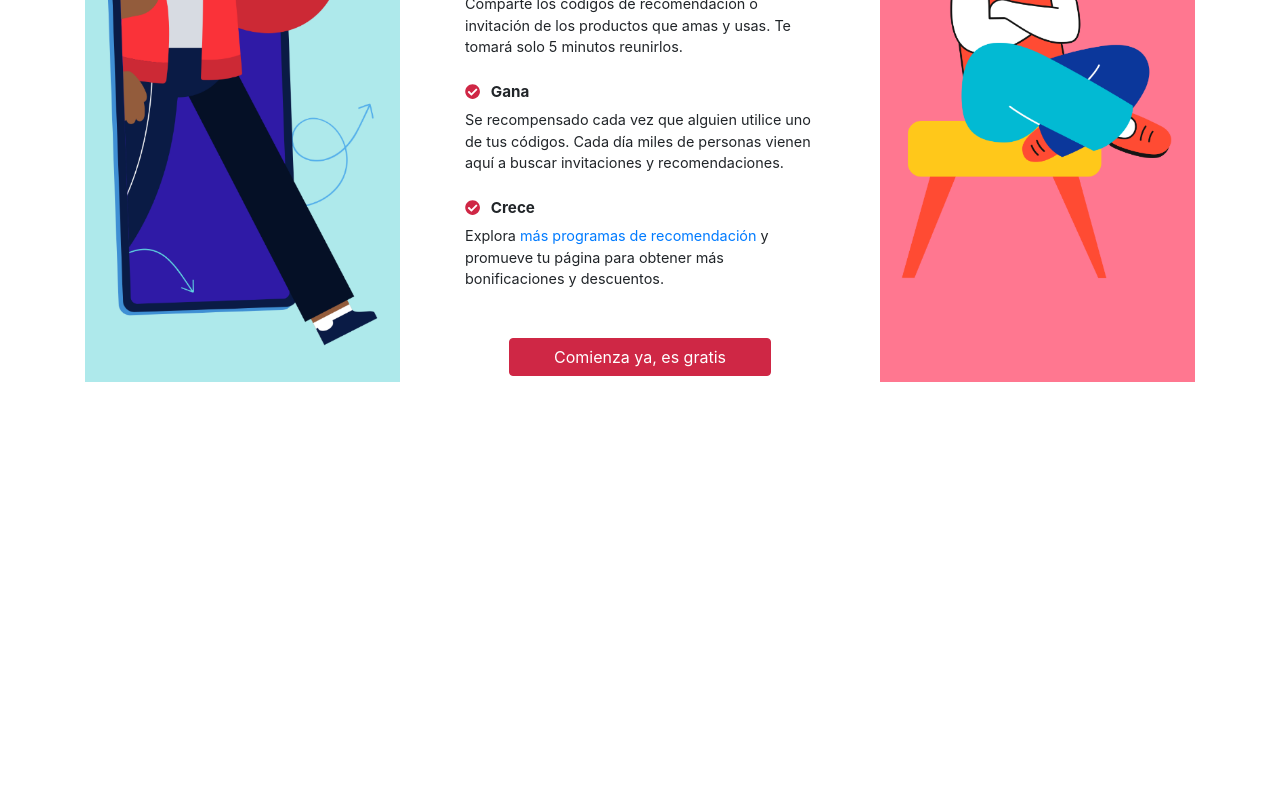
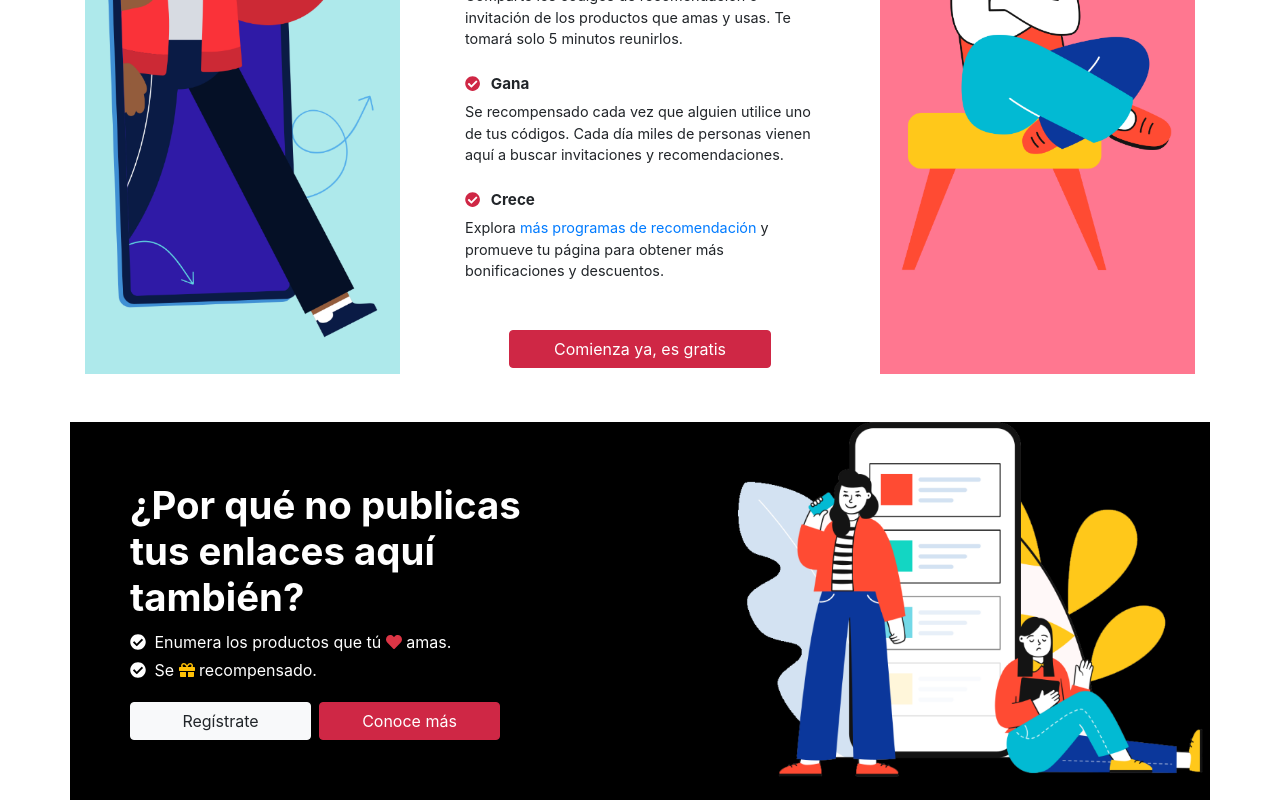
Before and after one commit to fonsovariz/invitacion, a React (Create React App) app: page / in a window 1280 px wide. Shown: the part 865-1665 px from the top of the page. Before the commit the page ends 1295 px from the top, so only its background shows below. Built offline with nearby package versions, Linux system fonts and the light colour scheme.

Commit message:
Crear y estilizar el contenido inferior

```diff
--- a/src/App.tsx
+++ b/src/App.tsx
@@ -14,6 +14,7 @@ function App() {
       <Cabecera></Cabecera>
       <Logotipos></Logotipos>
       <ContenidoSuperior></ContenidoSuperior>
+      <ContenidoInferior></ContenidoInferior>
     </>
   );
 }
--- a/src/components/Cabecera.tsx
+++ b/src/components/Cabecera.tsx
@@ -40,7 +40,7 @@ const Cabecera = () => {
           {/** Botón */}
           <Col xs={5}>
             <Boton variant="danger" type="button" className="btn-block">
-              "Comienza ya, es gratis"
+              Comienza ya, es gratis
             </Boton>
           </Col>
         </Row>
@@ -56,8 +56,8 @@ const Cabecera = () => {
       pie={busqueda}
       imagen={{
         url: gato,
-        alt:
-          "Un dibujo de un gato negro sentado en un escritorio frente a una computadora siendo sorprendido por manos que salen de la pantalla para ofrecerle un regalo envuelto.",
+        alt: "Un dibujo de un gato negro sentado en un escritorio frente a una computadora siendo sorprendido por manos que salen de la pantalla para ofrecerle un regalo envuelto.",
+        col: 5,
       }}
     />
   );
--- /dev/null
+++ b/src/components/ContenidoInferior.tsx
@@ -0,0 +1,69 @@
+import React from "react";
+import { StyledComponent } from "styled-components";
+import { Row, Col, Button } from "react-bootstrap";
+import { FontAwesomeIcon } from "@fortawesome/react-fontawesome";
+import {
+  faCheckCircle,
+  faHeart,
+  faGift,
+} from "@fortawesome/free-solid-svg-icons";
+import RectanguloNegro from "./RectanguloNegro/RectanguloNegro";
+import inscripcion from "../images/signup-image.png";
+
+const ContenidoInferior = () => {
+  const contenido = () => {
+    return (
+      <div>
+        <p className="mb-1">
+          <FontAwesomeIcon icon={faCheckCircle} className="text-white mr-1" />{" "}
+          Enumera los productos que tú{" "}
+          <FontAwesomeIcon icon={faHeart} className="text-danger" /> amas.
+        </p>
+        <p>
+          <FontAwesomeIcon icon={faCheckCircle} className="text-white mr-1" />{" "}
+          Se <FontAwesomeIcon icon={faGift} className="text-warning" />{" "}
+          recompensado.
+        </p>
+      </div>
+    );
+  };
+
+  const pie = (Boton: StyledComponent<Button, any, {}, never>) => {
+    return (
+      <div>
+        <Row>
+          <Col className="pr-1">
+            <Button variant="light" type="button" className="btn-block ">
+              Regístrate
+            </Button>
+          </Col>
+          <Col className="pl-1">
+            <Boton variant="danger" type="button" className="btn-block">
+              Conoce más
+            </Boton>
+          </Col>
+          <Col xs={2}></Col>
+        </Row>
+      </div>
+    );
+  };
+
+  return (
+    <div>
+      <RectanguloNegro
+        titulo="¿Por qué no publicas tus enlaces aquí también?"
+        contenido={contenido}
+        pie={pie}
+        imagen={{
+          url: inscripcion,
+          alt: "Una ilustración de un celular de tamaño humano con dos mujeres a ",
+          width: "100%",
+          col: 6,
+          colClases: "px-0",
+        }}
+      />
+    </div>
+  );
+};
+
+export default ContenidoInferior;
--- a/src/components/RectanguloNegro/RectanguloNegro.tsx
+++ b/src/components/RectanguloNegro/RectanguloNegro.tsx
@@ -13,6 +13,9 @@ type Props = {
   imagen: {
     url: string;
     alt: string;
+    width?: string;
+    col: number;
+    colClases?: string;
   };
 };
 
@@ -31,12 +34,12 @@ const RectanguloNegro = ({ titulo, contenido, pie, imagen }: Props) => {
           <ColumnaIzquierda>
             <H2>{titulo}</H2>
             <Div>{contenido()}</Div>
-            <div>{pie(Boton)}</div>
+            {pie && <div>{pie(Boton)}</div>}
           </ColumnaIzquierda>
 
           {/** Lado Derecho */}
-          <Col xs={5}>
-            <Img src={imagen.url} alt={imagen.alt} />
+          <Col xs={imagen.col} className={imagen.colClases}>
+            <Img src={imagen.url} alt={imagen.alt} width={imagen.width} />
           </Col>
         </Row>
       </Contenedor>
--- a/src/components/RectanguloNegro/estilos.tsx
+++ b/src/components/RectanguloNegro/estilos.tsx
@@ -14,7 +14,7 @@ export const Div = styled.div`
 
 export const Img = styled.img`
   position: absolute;
-  width: 95%;
+  width: ${(props) => (props.width ? props.width : "95%")};
 `;
 
 /** React Bootstrap */
```
